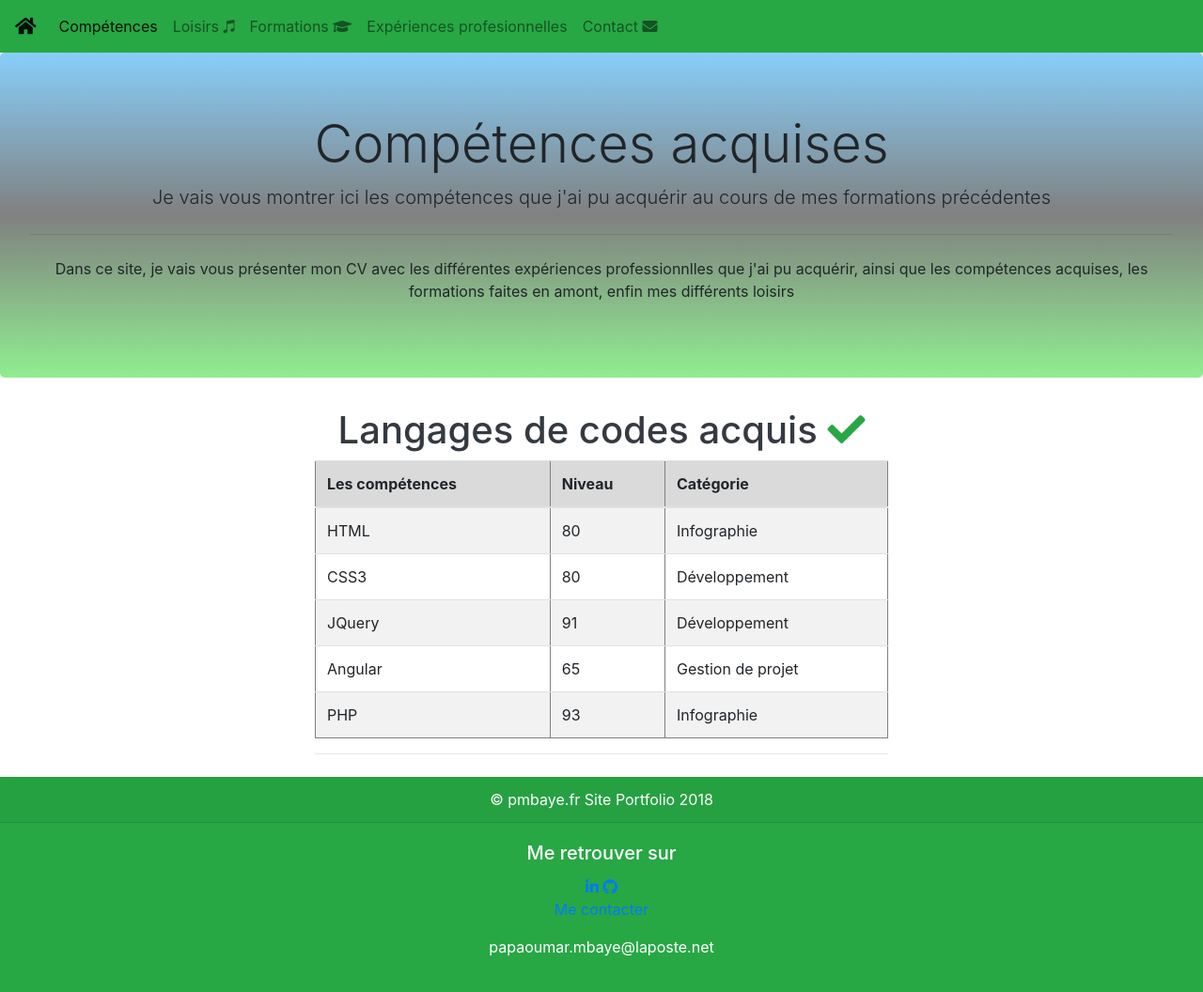
After one commit to POMbaye20/pmbaye_PORTFOLIO, a PHP site: page /competences.php in a window 1280 px wide. The commit adds this page. Shown: the whole page at 94% size. Run offline with PHP 8.4, Linux system fonts and the light colour scheme; data comes from the database, SQL or seed files in the repository; some libraries are stand-ins or nearby versions.

Commit message:
commit 29
Début du front
avec affichage de la page des loisirs, compétences, et messages

```diff
--- /dev/null
+++ b/front/competences.php
@@ -0,0 +1,86 @@
+<?php require 'connexion.php';  // ici, je require 'connexion.php' qui est connecté à la BDD.
+
+
+
+?>
+<!DOCTYPE html>
+<html lang="fr">
+<head>
+    <meta charset="UTF-8">
+    <meta name="viewport" content="width=device-width, initial-scale=1.0">
+    <meta http-equiv="X-UA-Compatible" content="ie=edge">
+    <!-- Lien Bootstrap -->
+
+    <link rel="stylesheet" href="https://stackpath.bootstrapcdn.com/bootstrap/4.1.3/css/bootstrap.min.css" integrity="sha384-MCw98/SFnGE8fJT3GXwEOngsV7Zt27NXFoaoApmYm81iuXoPkFOJwJ8ERdknLPMO" crossorigin="anonymous">
+    <!-- Lien Font Awesome pour insérer des icônes  -->
+
+    <link rel="stylesheet" href="https://use.fontawesome.com/releases/v5.3.1/css/all.css" integrity="sha384-mzrmE5qonljUremFsqc01SB46JvROS7bZs3IO2EmfFsd15uHvIt+Y8vEf7N7fWAU" crossorigin="anonymous">
+    <!-- Mon style CSS -->
+    <link rel="stylesheet" href="css/style.css">
+
+
+    <title>Mes compétences</title>
+
+</head>
+<body>
+
+     <!-- Ici, j'inclus ma page navigation.php -->
+     <?php require 'inc/navigation.inc.php'; ?>
+
+
+    <!-- Jumbotron -->
+   <div class="jumbotron competences"><!-- début .jumbotron -->
+            <h1 class="display-4">Compétences acquises </h1>
+            <p class="lead">Je vais vous montrer ici les compétences que j'ai pu acquérir au cours de mes formations précédentes </p>
+            <hr class="my-4">
+            <p>Dans ce site, je vais vous présenter mon CV avec les différentes expériences professionnlles que j'ai pu acquérir, ainsi que les compétences acquises, les formations faites en amont, enfin mes différents loisirs</p>
+    </div><!-- fin .jumbotron -->
+
+
+
+<div class="container-fluid col-lg-6"><!-- début .container-fluid -->
+
+
+        <h1 class="text-dark text-center">Langages de codes acquis <i class="fas fa-check text-success"></i></h1>
+            <?php
+
+                $sql = $pdoCV -> prepare("SELECT * FROM t_competences ");
+                $sql -> execute();  // j'exécute la requête
+                $nbr_competences = $sql -> rowCount(); // ici, rowCount() indique le nombre d'éléments
+            ?>
+
+
+                <div class="table_skills">
+                    <table border="1" class="table table-striped">
+
+                        <thead>
+                            <tr class="table-active">
+                                <th>Les compétences</th>
+                                <th>Niveau</th>
+                                <th>Catégorie</th>
+
+                            </tr>
+                        </thead><!-- fin <thead> -->
+
+                        <tbody>
+                        <?php  while($ligne_competence = $sql -> fetch())
+                            {
+                        ?>
+                            <tr>
+                                <td><?php echo $ligne_competence['competence']; ?></td>
+                                <td><?php echo $ligne_competence['niveau']; ?></td>
+                                <td><?php echo $ligne_competence['categorie']; ?></td>
+
+                            </tr>
+                            <?php
+                                }  // fin de la boucle while du tableau
+                            ?>
+                        </tbody><!-- fin </tbody> -->
+
+                    </table><!-- fin </table> -->
+                </div>
+                <hr>
+
+</div><!-- fin .container-fluid -->
+
+<?php require 'inc/footer.inc.php'; ?>
--- /dev/null
+++ b/front/connexion.php
@@ -0,0 +1,14 @@
+<?php
+// fichier de connexion à la BDD
+
+$host= 'localhost';   // le chemin vers le serveur  de données
+$database='pmbaye_portfolio';   // le nom de la base de données
+$user='root';   // le nom de l'utilisateur pour se connecter
+$password='';   // mot de passe de l'utilisateur local (sur PC)
+// $password='root'; // mot de passe local (sur MAC)
+
+$pdoCV = new PDO('mysql:host=' . $host .';dbname='.$database,$user,$password);
+// $pdoCV est le nom de la variable pour la connexion à la BDD qui nous sert partout où l'on doit se servir de cette connexion.
+$pdoCV->exec("SET NAMES utf8");
+
+?>
--- /dev/null
+++ b/front/css/style.css
@@ -0,0 +1,59 @@
+
+/* jumbotron  */
+
+/* index.php */
+.home {
+    background:url(../img/fond_jumbotron.jpg );
+    text-align: center;
+}
+
+/* Body page d'acccueil */
+.language { width: 100%; height: 550px; }
+
+/* competences.php  */
+.competences {
+    background: linear-gradient(lightskyblue, grey, lightgreen);
+    text-align: center;
+}
+
+/* loisirs.php */
+.loisirs {
+    /* background: url(../img/coucher_soleil.jpg) ; */
+    text-align: center;
+}
+
+.table_loisirs {
+   width: 60%;
+    text-align: center;
+}
+
+
+
+
+
+
+
+
+
+
+
+
+
+
+
+
+
+
+
+
+
+
+
+
+
+
+
+/******************************************************************* Footer  *******************************************************************/
+.contact {
+
+}
--- /dev/null
+++ b/front/inc/footer.inc.php
@@ -0,0 +1,22 @@
+<footer class="mt-4  text-center ">
+  <div class="bg-success text-white">
+      <div class="card-header">
+        &copy; pmbaye.fr Site Portfolio 2018
+      </div>
+        <div class="card-body reseaux">
+          <h5 class="card-title">Me retrouver sur</h5>
+          <a href="https://fr.linkedin.com/in/papaoumar-mbaye-6661b3ab" target="_blank"> <i class="fab linkedin fa-linkedin-in"></i></a>
+          <a href="https://github.com/POMbaye20" target="_blank"> <i class="fab github fa-github"></i></a>
+          <p class="contact"><a href="messages.php">Me contacter</a></p>
+          <p>papaoumar.mbaye@laposte.net</p>
+        </div>
+  </div>
+</footer>
+
+
+
+    <script src="https://code.jquery.com/jquery-3.3.1.slim.min.js" integrity="sha384-q8i/X+965DzO0rT7abK41JStQIAqVgRVzpbzo5smXKp4YfRvH+8abtTE1Pi6jizo" crossorigin="anonymous"></script>
+    <script src="https://cdnjs.cloudflare.com/ajax/libs/popper.js/1.14.3/umd/popper.min.js" integrity="sha384-ZMP7rVo3mIykV+2+9J3UJ46jBk0WLaUAdn689aCwoqbBJiSnjAK/l8WvCWPIPm49" crossorigin="anonymous"></script>
+    <script src="https://stackpath.bootstrapcdn.com/bootstrap/4.1.3/js/bootstrap.min.js" integrity="sha384-ChfqqxuZUCnJSK3+MXmPNIyE6ZbWh2IMqE241rYiqJxyMiZ6OW/JmZQ5stwEULTy" crossorigin="anonymous"></script>
+</body>
+</html>
--- /dev/null
+++ b/front/inc/navigation.inc.php
@@ -0,0 +1,15 @@
+<nav class="navbar navbar-expand-lg navbar-light bg-success ">
+  <a class="navbar-brand" href="index.php"> <i class="fas fa-home"></i></a>
+  <button class="navbar-toggler" type="button" data-toggle="collapse" data-target="#navbarNavAltMarkup" aria-controls="navbarNavAltMarkup" aria-expanded="false" aria-label="Toggle navigation">
+    <span class="navbar-toggler-icon"></span>
+  </button>
+  <div class="collapse navbar-collapse" id="navbarNavAltMarkup">
+    <div class="navbar-nav">
+      <a class="nav-item nav-link active" href="competences.php">Compétences <span class="sr-only">(current)</span></a>
+      <a class="nav-item nav-link" href="loisirs.php"> Loisirs <i class="fab fa-itunes-note"></i></a>
+      <a class="nav-item nav-link" href="formations.php">Formations <i class="fas fa-graduation-cap"></i></a>
+      <a class="nav-item nav-link " href="experiences.php">Expériences profesionnelles</a>
+      <a class="nav-item nav-link " href="messages.php">Contact <i class="fas fa-envelope"></i></a>
+    </div>
+  </div>
+</nav>
```
Also changed, not shown: front/index.php (added, +40 -0 lines), front/loisirs.php (added, +95 -0 lines), front/messages.php (renamed from admin/messages.php, +4 -4 lines), front/img/competences.jpg (added), front/img/coucher_soleil.jpg (added), front/img/fond_jumbotron.jpg (added), front/img/language.jpg (added), front/img/language.png (added), front/img/loisirs.jpg (added).
